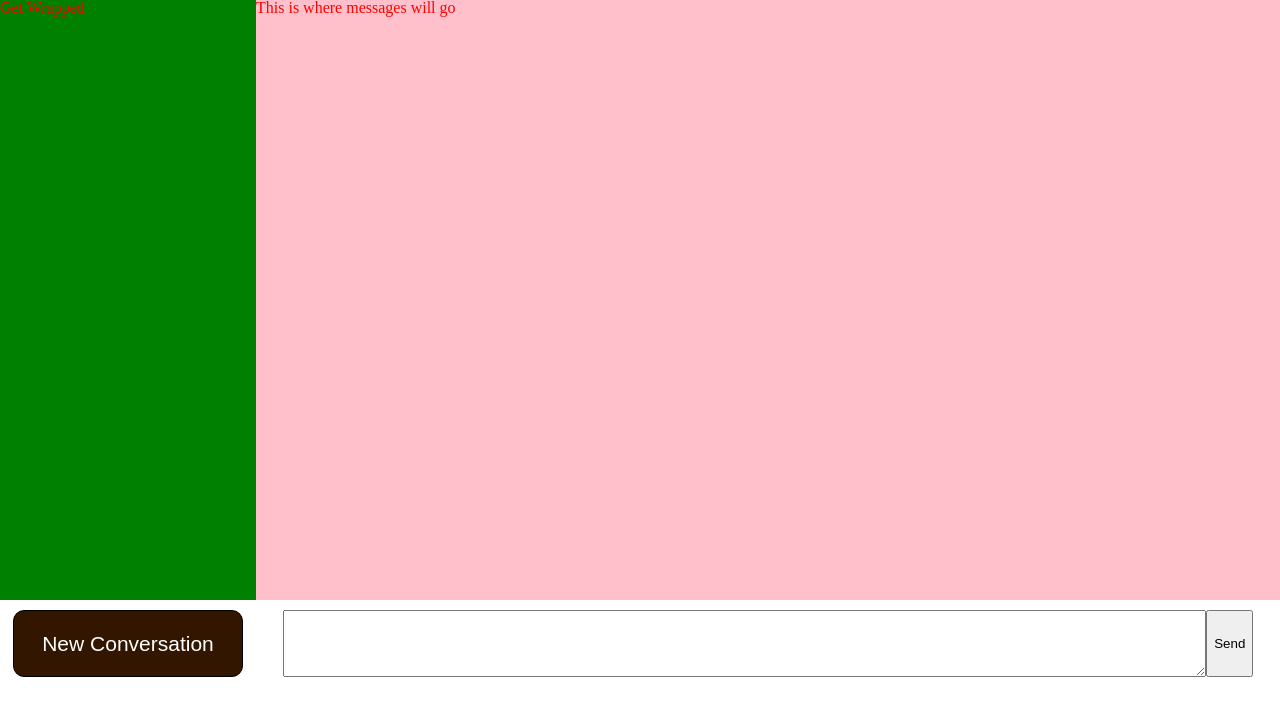
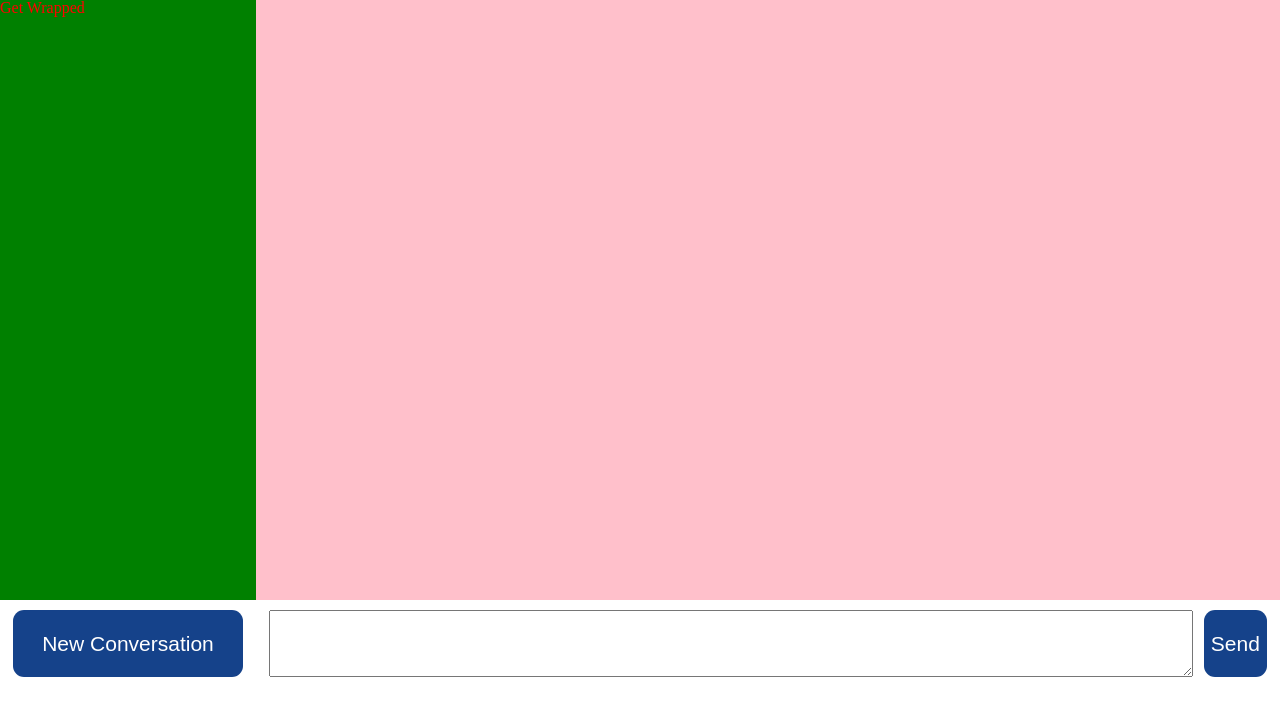
Before and after one commit to johnhcody/veho-messenger, a React (Create React App) app: page / in a window 1280 px wide. Shown: the top 716 px of the page. Built offline with nearby package versions, Linux system fonts and the light colour scheme.

Commit message:
working on message index

```diff
--- a/src/components/messages/message_display.jsx
+++ b/src/components/messages/message_display.jsx
@@ -1,11 +1,13 @@
 import React from 'react';
+
 
 class MessageDisplay extends React.Component {
 
     render() {
+
         return (
             <div className="message-display-container">
-                <p>This is where messages will go</p>
+
             </div>
         )
     }
--- a/src/components/messages/message_form.jsx
+++ b/src/components/messages/message_form.jsx
@@ -5,8 +5,8 @@ class MessageForm extends React.Component {
     render() {
         return (
             <div className="message-form-container">
-                <form action="" method="post">
-                    <textarea name="" id="">
+                <form>
+                    <textarea>
 
                     </textarea>
                     <button>Send</button>
--- a/src/components/messages/message_index.jsx
+++ b/src/components/messages/message_index.jsx
@@ -1,8 +1,10 @@
 import React from 'react';
+import Data from './user_data';
 
 class MessageIndex extends React.Component {
-
     render() {
+        let users = Data;
+        debugger
         return (
             <div className="message-index-container">
                 <p>Get Wrapped</p>
--- /dev/null
+++ b/src/components/messages/user_data.jsx
@@ -0,0 +1,12 @@
+export default {
+    data: [   { id: 297, firstName: "John", lastName: "Cody"},
+            { id: 234, firstName: "Bill", lastName: "Johnson" },
+            { id: 543, firstName: "Ted", lastName: "Donald" },
+            { id: 456, firstName: "Cindy", lastName: "Flint" },
+            { id: 124, firstName: "Lawrence", lastName: "Valley" },
+            { id: 987, firstName: "Liz", lastName: "Cobb" },
+            { id: 876, firstName: "Courtney", lastName: "Smith" },
+            { id: 890, firstName: "Bob", lastName: "Jenkins" },
+            { id: 475, firstName: "Larry", lastName: "David" }
+        ]
+}
--- a/src/stylesheets/main.css
+++ b/src/stylesheets/main.css
@@ -35,17 +35,18 @@ p {
 }
 
 .message-buttons-container button {
-    background-color: #331600;
+    background-color: #15428A;
     width: 90%;
-    border: 1px solid black;
+    border: 1px solid transparent;
     border-radius: 11px;
     font-size: 21px;
     font-family: sans-serif;
     color: white;
+
 }
 
 .message-buttons-container button:hover {
-    background-color:#FF7000;
+    background-color: #FF7000;
     color: black;
 }
 
@@ -65,3 +66,18 @@ p {
     padding: 0px 0px 0px 0px;
     min-height: 65px;
 }
+.message-form-container button {
+    background-color:#15428A;
+    width: 90%;
+    border: 1px solid transparent;
+    border-radius: 11px;
+    font-size: 21px;
+    font-family: sans-serif;
+    color: white;
+
+    margin: 0px 0px 0px 11px;
+}
+.message-form-container button:hover {
+    background-color:#FF7000;
+    color: black;
+}
```
Also changed, not shown: src/components/messages/message_input.js (deleted), 1 other file (tests, documents, lock files or other folders).
